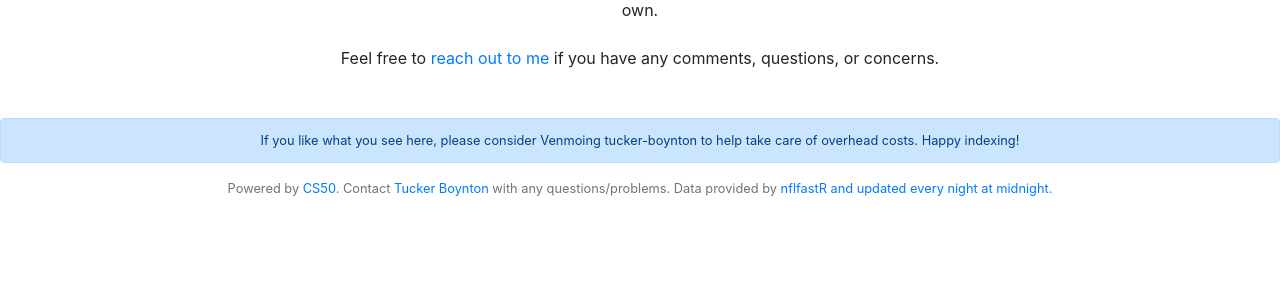
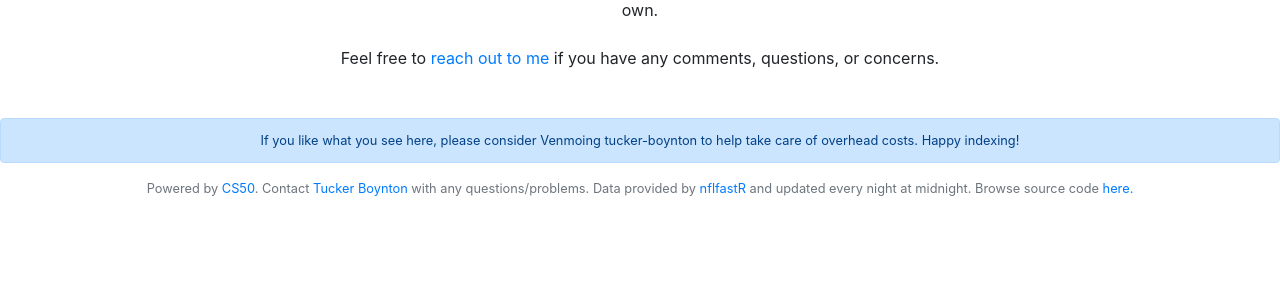
Before and after one commit to tuckerboynton22/nflfastr_app, a Flask app: page /about in a window 1280 px wide. Shown: the part 467-767 px from the top of the page. Run offline with Flask 2, Linux system fonts and the light colour scheme; some libraries are stand-ins or nearby versions.

Commit message:
add link to source code

```diff
--- a/templates/layout.html
+++ b/templates/layout.html
@@ -58,7 +58,7 @@
             <div class="alert alert-primary" role="alert">
                 If you like what you see here, please consider Venmoing tucker-boynton to help take care of overhead costs. Happy indexing!
             </div>
-            Powered by <a href=https://cs50.harvard.edu>CS50</a>. Contact <a href=mailto:tucker.boynton@gmail.com>Tucker Boynton</a> with any questions/problems. Data provided by <a href="https://www.nflfastr.com/">nflfastR and updated every night at midnight.</a>
+            Powered by <a href=https://cs50.harvard.edu>CS50</a>. Contact <a href=mailto:tucker.boynton@gmail.com>Tucker Boynton</a> with any questions/problems. Data provided by <a href="https://www.nflfastr.com/">nflfastR</a> and updated every night at midnight. Browse source code <a href="https://github.com/tuckerboynton22/nflfastr_app">here.</a>
         </footer>
 
     </body>
```
